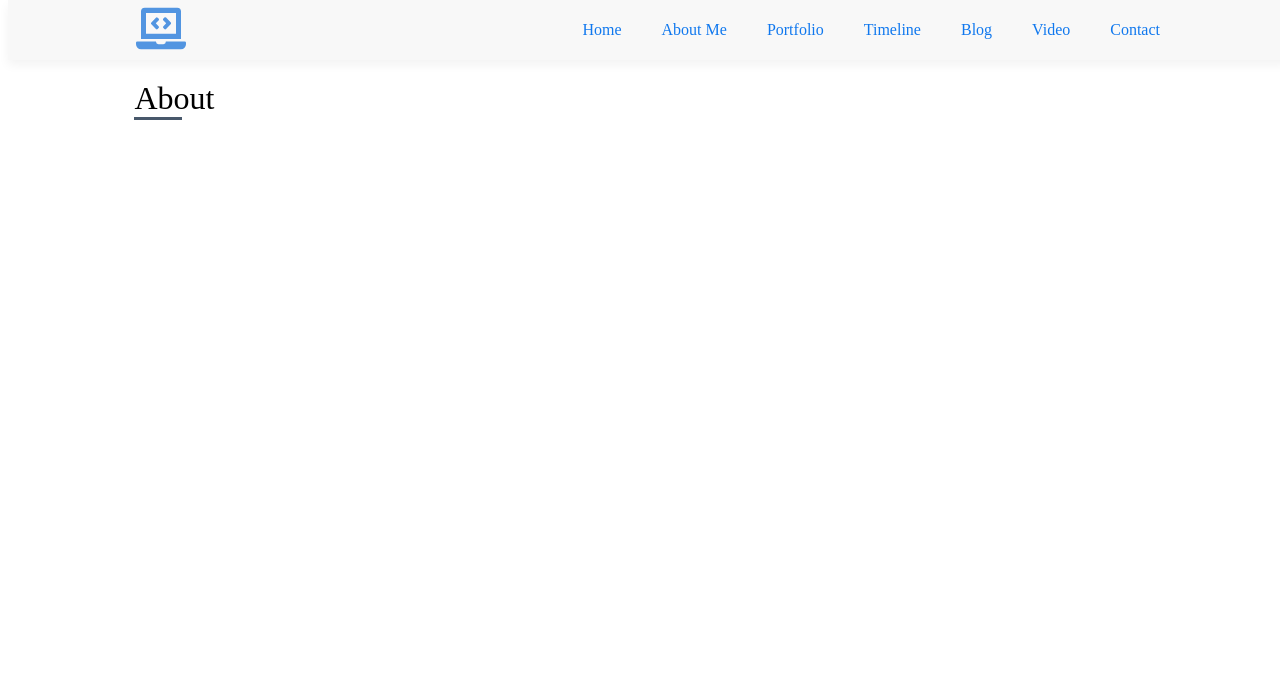
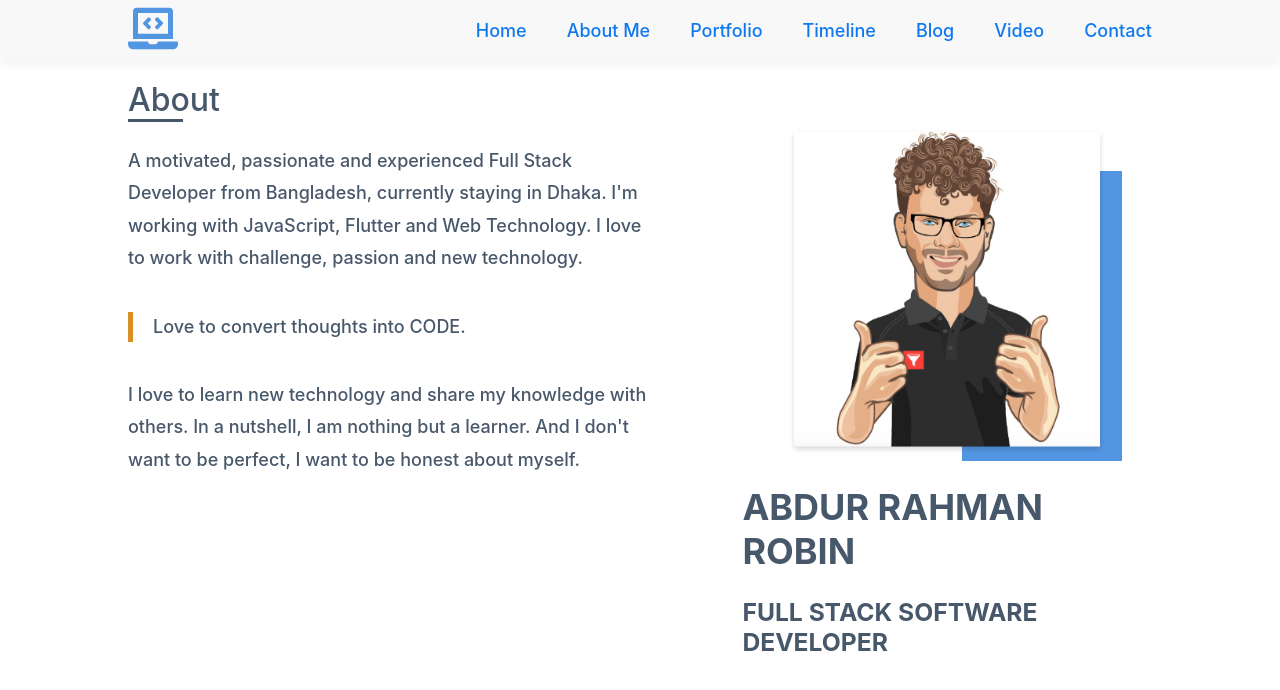
Before and after one commit to robin3317/devrobin, a Next.js app: page /about in a window 1280 px wide. Shown: the top 690 px of the page. Built offline with nearby package versions, Linux system fonts and the light colour scheme.

Commit message:
about page introduction section complete

```diff
--- a/components/BaseLayout/index.js
+++ b/components/BaseLayout/index.js
@@ -7,6 +7,26 @@ const BaseLayout = props => (
     <BaseLayoutContainer>
       {props.children}
     </BaseLayoutContainer>
+
+    <style jsx global>
+      {`
+        html,
+        body {
+          padding: 0;
+          margin: 0;
+          font-family: -apple-system, BlinkMacSystemFont, Segoe UI, Roboto,
+            Oxygen, Ubuntu, Cantarell, Fira Sans, Droid Sans, Helvetica Neue,
+            sans-serif;
+          font-size: 18px;
+          font-weight: 500;
+          color: #48586B;
+        }
+
+        * {
+          box-sizing: border-box;
+        }
+      `}
+    </style>
   </>
 )
 
--- a/components/SectionTitle/SectionTitle.styles.js
+++ b/components/SectionTitle/SectionTitle.styles.js
@@ -1,6 +1,8 @@
 import styled from 'styled-components'
 
-export const SectionTitleContainer = styled.div``
+export const SectionTitleContainer = styled.div`
+  margin-bottom: 5px;
+`
 
 export const BorderBottom = styled.div`
   width: 60%;
--- a/pages/about.js
+++ b/pages/about.js
@@ -12,6 +12,34 @@ const About = () => (
     <BaseLayout>
       <AboutContainer>
         <SectionTitle title="About" />
+        <Introduction>
+          <LeftIntro>
+            <p>
+              A motivated, passionate and experienced Full Stack Developer from Bangladesh,
+              currently staying in Dhaka. I'm working with JavaScript, Flutter and Web Technology.
+              I love to work with challenge, passion and new technology.
+            </p>
+            <HighlightedContainer>
+              <VerticalHr />
+              <p>Love to convert thoughts into CODE.</p>
+            </HighlightedContainer>
+            <p>
+              I love to learn new technology and share my knowledge with others. In a nutshell,
+              I am nothing but a learner. And I don't want to be perfect,
+              I want to be honest about myself.
+            </p>
+          </LeftIntro>
+
+          <RightIntro>
+            <AvatarContainer>
+              <Avatar src="/images/avatar.png" alt="Abdur Rahman Robin | Codeonces" />
+              <Outline />
+            </AvatarContainer>
+            <Name>ABDUR RAHMAN ROBIN</Name>
+            <Designation>FULL STACK SOFTWARE DEVELOPER</Designation>
+          </RightIntro>
+
+        </Introduction>
       </AboutContainer>
     </BaseLayout>
   </>
@@ -22,4 +50,57 @@ const AboutContainer = styled.div`
   margin: 80px auto 0;
 `
 
+const Introduction = styled.div`
+  display: flex;
+  justify-content: space-between;
+`
+const LeftIntro = styled.div`
+  width: 52%;
+  line-height: 1.8;
+`
+
+const RightIntro = styled.div`
+  display: flex;
+  flex-direction: column;
+  align-items: center;
+  width: 40%;
+`
+const AvatarContainer = styled.div`
+  position: relative;
+`
+
+const Outline = styled.div`
+  width: 160px;
+  height: 290px;
+  background-color: #5295E1;
+  position: absolute;
+  bottom: 0;
+  right: -15px;
+  z-index: -1;
+`
+
+const Avatar = styled.img`
+  width: 320px;
+  height: 330px;
+`
+
+const Name = styled.h1``
+
+const Designation = styled.h2`
+  font-size: 1.37em;
+  margin-top: 0;
+`
+
+const HighlightedContainer = styled.div`
+  display: flex;
+  align-items: center;
+`
+
+const VerticalHr = styled.div`
+  background-color: #D89024;
+  width: 5px;
+  height: 30px;
+  margin-right: 20px;
+`
+
 export default About
```
Also changed, not shown: pages/index.js (+3 -25 lines).
